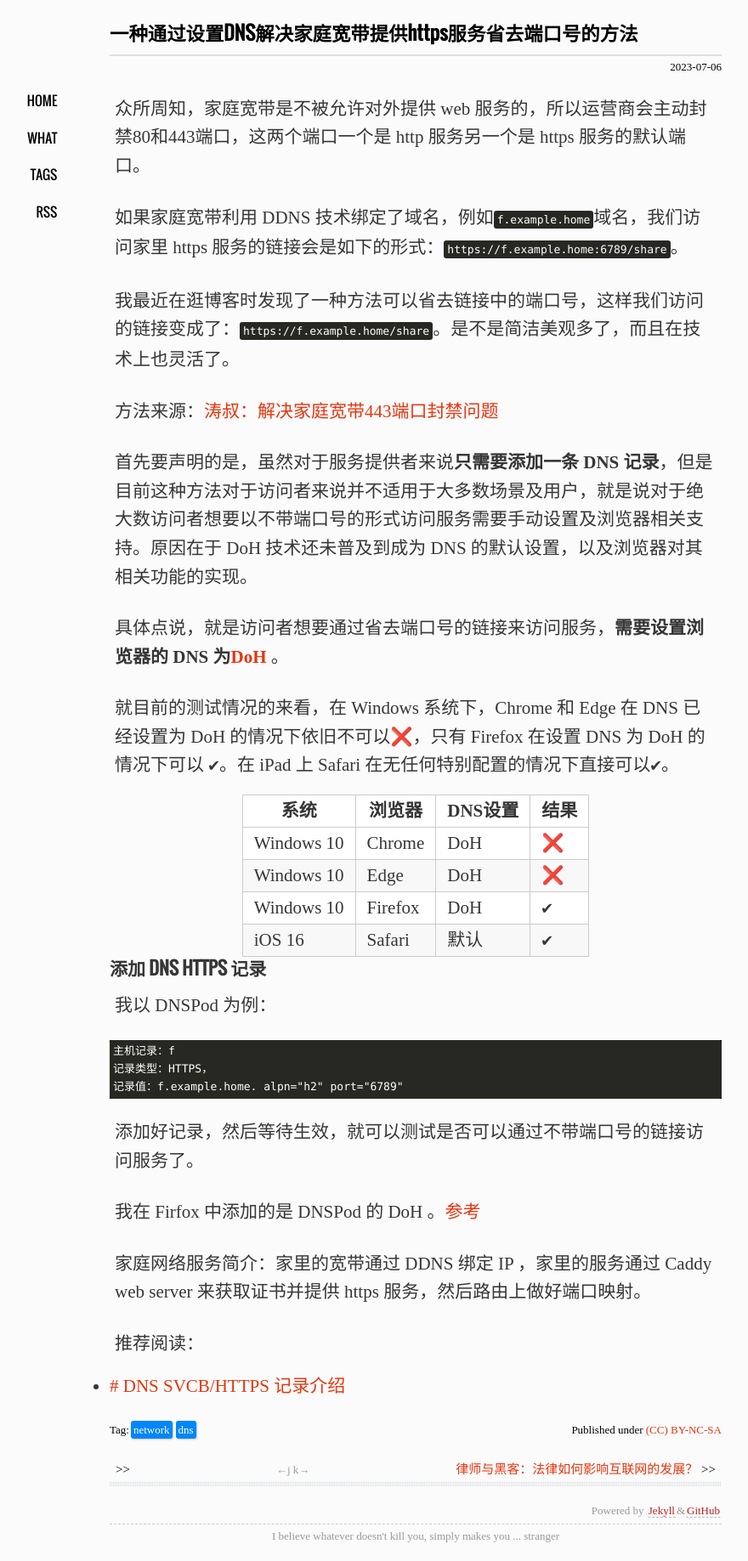
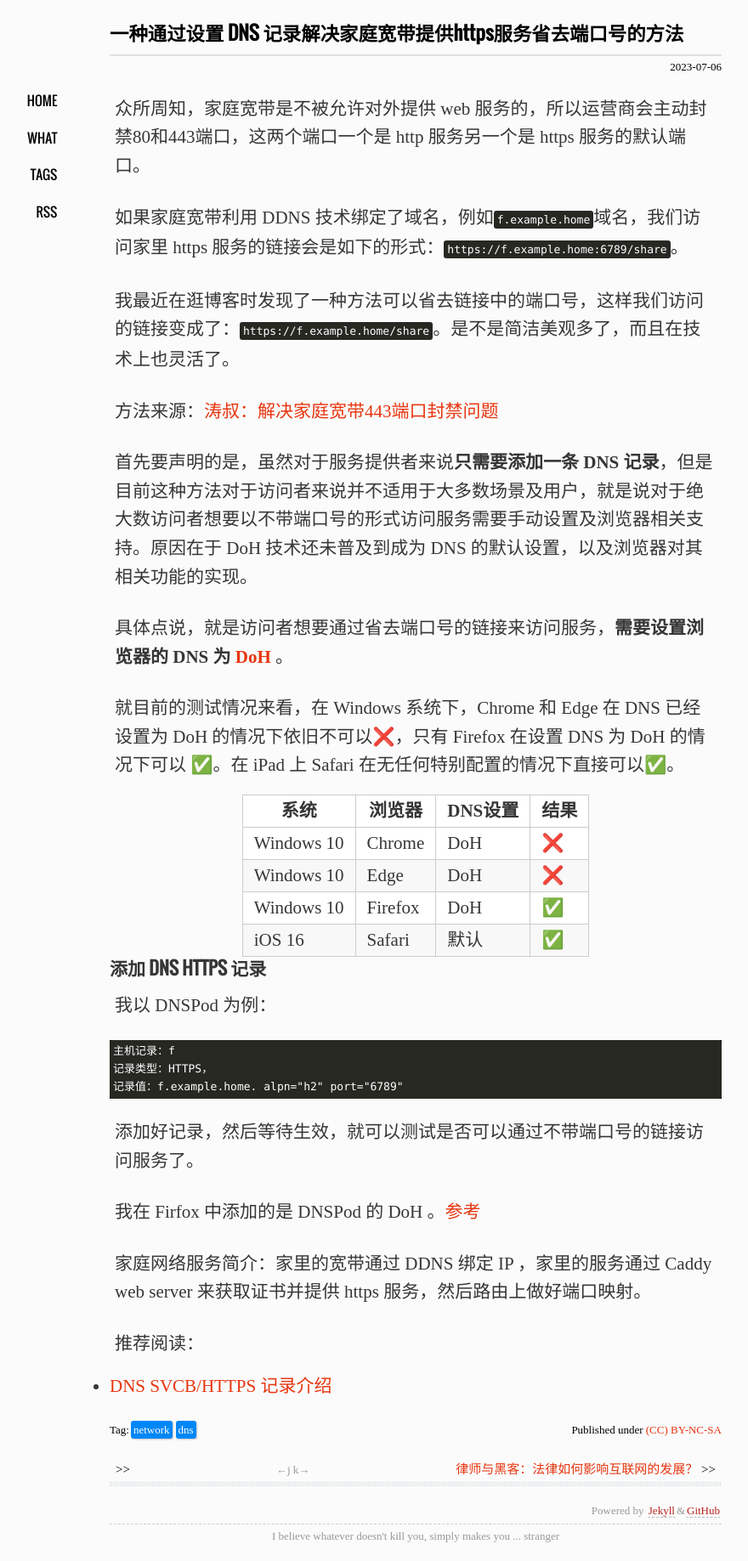
Before and after one commit to xavierskip/xavierskip.github.io, a Jekyll site: the page built from _posts/2023-07-06-dns-svcb-https.md, in a window 1280 px wide. Shown: the whole page at 85% size, without its empty margins (151-1031 px from the left). Built offline with Jekyll 4.4.1, drawn with Linux system fonts in a browser that asks for light colours; comment, search, counter and statistics services are not loaded; a style sheet for code colours, icons or effects is not loaded.

Commit message:
Update 2023-07-06-dns-svcb-https.md

```diff
--- a/_posts/2023-07-06-dns-svcb-https.md
+++ b/_posts/2023-07-06-dns-svcb-https.md
@@ -1,6 +1,6 @@
 ---
 layout: post
-title: 一种通过设置DNS解决家庭宽带提供https服务省去端口号的方法
+title: 一种通过设置 DNS 记录解决家庭宽带提供https服务省去端口号的方法
 tags:
 - network
 - dns
@@ -16,17 +16,17 @@ tags:
 
 首先要声明的是，虽然对于服务提供者来说**只需要添加一条 DNS 记录**，但是目前这种方法对于访问者来说并不适用于大多数场景及用户，就是说对于绝大数访问者想要以不带端口号的形式访问服务需要手动设置及浏览器相关支持。原因在于 DoH 技术还未普及到成为 DNS 的默认设置，以及浏览器对其相关功能的实现。
 
-具体点说，就是访问者想要通过省去端口号的链接来访问服务，**需要设置浏览器的 DNS 为[DoH](https://support.mozilla.org/zh-TW/kb/firefox-dns-over-httpsdoh)**
+具体点说，就是访问者想要通过省去端口号的链接来访问服务，**需要设置浏览器的 DNS 为[ DoH ](https://support.mozilla.org/zh-TW/kb/firefox-dns-over-httpsdoh)**
 。
 
-就目前的测试情况的来看，在 Windows 系统下，Chrome 和 Edge 在 DNS 已经设置为 DoH 的情况下依旧不可以❌，只有 Firefox 在设置 DNS 为 DoH 的情况下可以 ✔。在 iPad 上 Safari 在无任何特别配置的情况下直接可以✔。
+就目前的测试情况来看，在 Windows 系统下，Chrome 和 Edge 在 DNS 已经设置为 DoH 的情况下依旧不可以❌，只有 Firefox 在设置 DNS 为 DoH 的情况下可以 ✅。在 iPad 上 Safari 在无任何特别配置的情况下直接可以✅。
 
 | 系统 | 浏览器 | DNS设置 | 结果|
 | - | - | - | - |
 | Windows 10| Chrome | DoH |❌|
 | Windows 10| Edge | DoH |❌|
-| Windows 10| Firefox | DoH |✔|
-| iOS 16 | Safari | 默认 |✔|
+| Windows 10| Firefox | DoH |✅|
+| iOS 16 | Safari | 默认 |✅|
 
 
 #### 添加 DNS HTTPS 记录
@@ -44,4 +44,4 @@ tags:
 家庭网络服务简介：家里的宽带通过 DDNS 绑定 IP ，家里的服务通过 Caddy web server 来获取证书并提供 https 服务，然后路由上做好端口映射。
 
 推荐阅读：
-- [# DNS SVCB/HTTPS 记录介绍](https://taoshu.in/dns/dns-svcb-https.html)
+- [DNS SVCB/HTTPS 记录介绍](https://taoshu.in/dns/dns-svcb-https.html)
```
